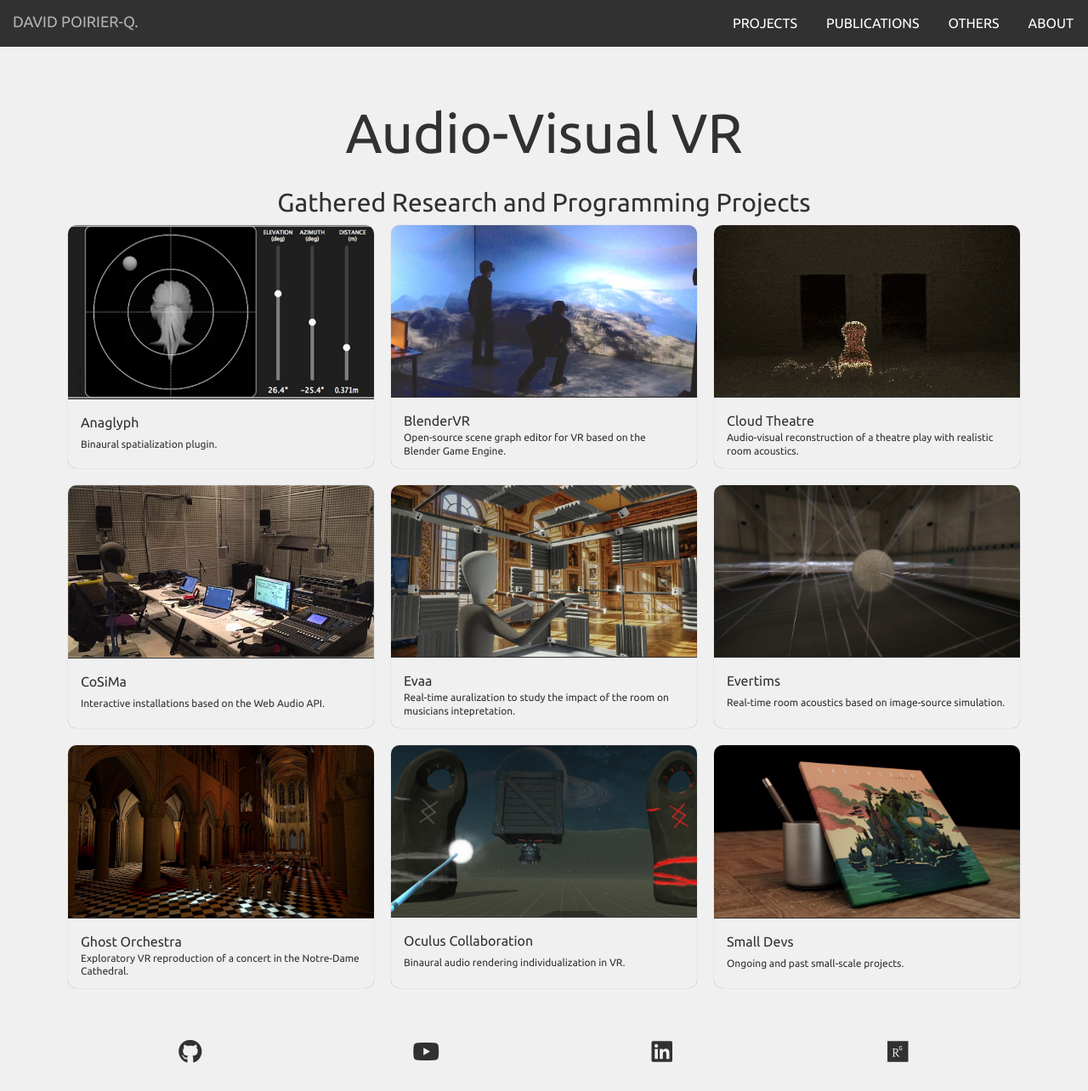
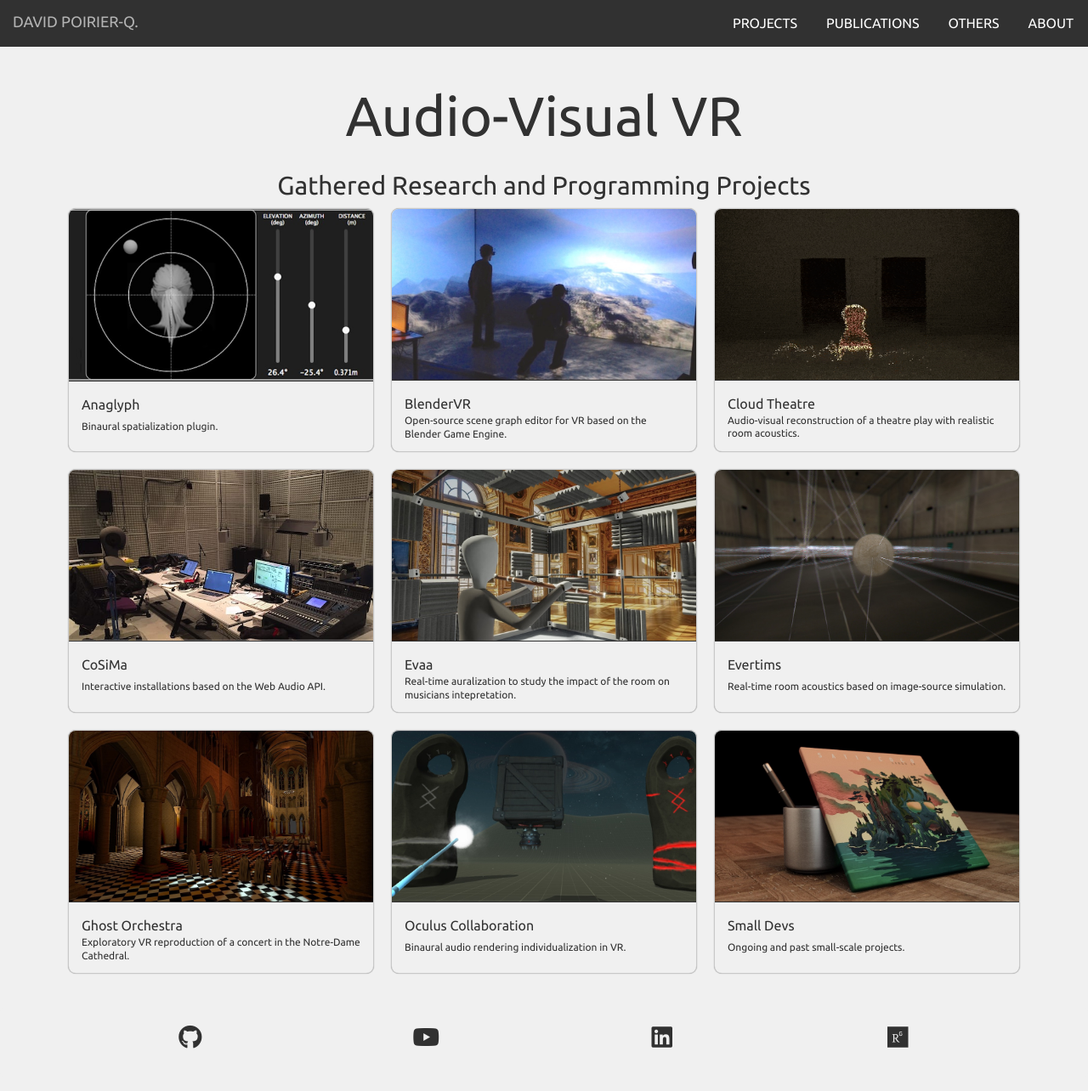
Before and after one commit to PyrApple/pyrapple.github.io, a Jekyll site: the page built from index.html, in a window 1280 px wide and 1284 px high. Shown: the whole window at 85% size. Built offline with Jekyll 4.4.1, drawn with Linux system fonts in a browser that asks for light colours; nearby versions of some CDN libraries.

Commit message:
updated index css style

```diff
--- a/_sass/_base.scss
+++ b/_sass/_base.scss
@@ -35,6 +35,10 @@
     clear: both;
     display: inline-block;
     width: 100%;
+}
+
+h1 {
+    margin-top: 0px;
 }
 
 h2 {
@@ -662,8 +666,8 @@
     overflow:auto;
     color: $theme-secondary;
     background-color: $theme-primary;
-    /*border:1px solid $theme-secondary;*/
-    border-radius: 10px;
+    border: 1px solid rgba($theme-secondary, 0.2);
+    border-radius: 9px;
     box-shadow: 0 0 1px rgba(0,0,0,.4);
     transition: all $transition-duration ease;
     &:hover, &:focus, &:active {
```
